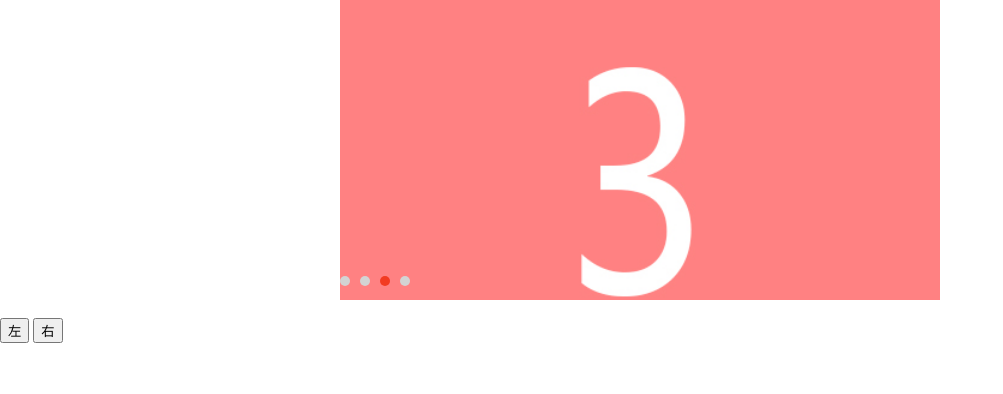
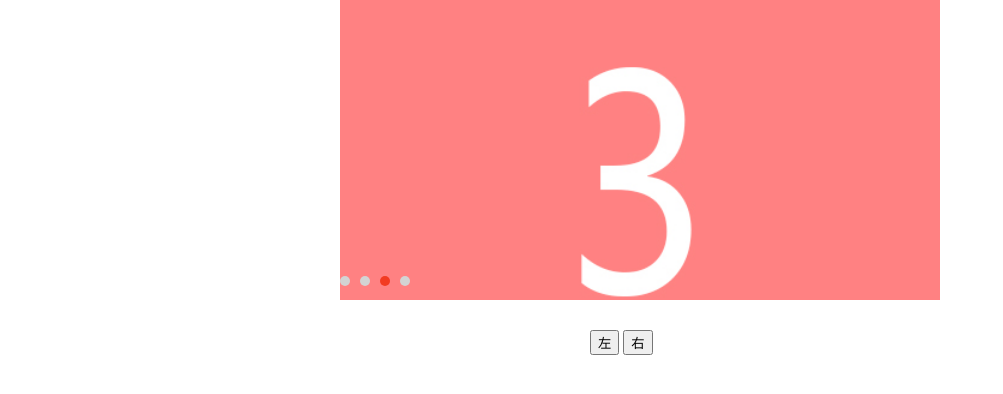
Before and after one commit to xiaoyueguang/JavaScript-Libraries, a plain HTML site: page bannerSwipe/index.html in a window 1280 px wide. Shown: the whole page, without its empty margins (0-1003 px from the left). Drawn offline with Linux system fonts and the light colour scheme.

Commit message:
修改按钮样式

```diff
--- a/bannerSwipe/index.html
+++ b/bannerSwipe/index.html
@@ -53,8 +53,10 @@
 		</div>
 	</div>
 	<br/>
-	<button id="left">左</button>
-	<button id="right">右</button>
+	<div style="margin:12px auto;width:100px">
+		<button id="left">左</button>
+		<button id="right">右</button>
+	</div>
 	<br/>
 
 </body>
```
